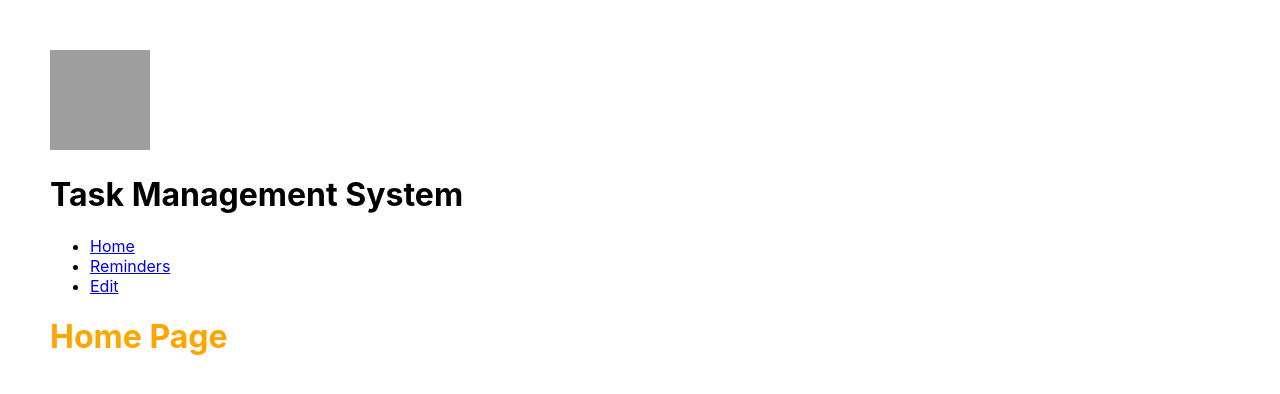
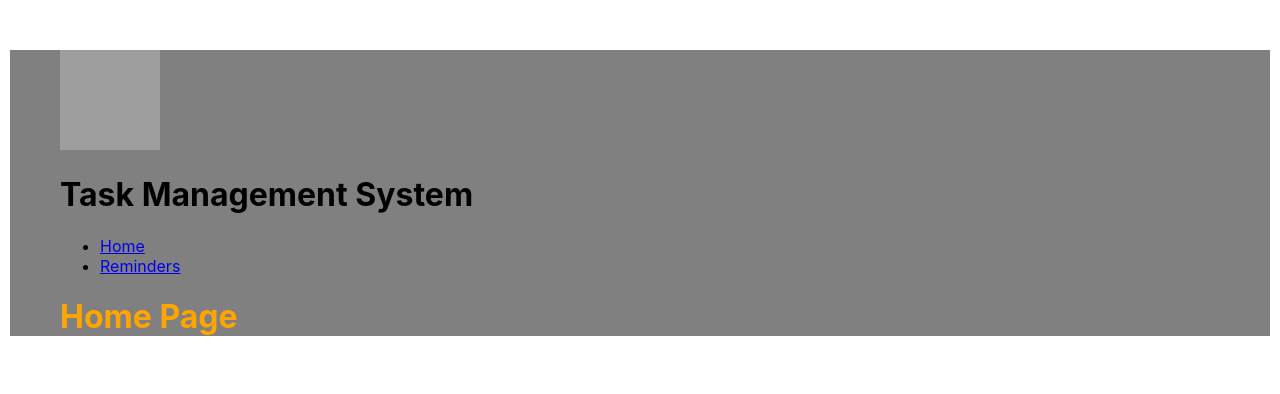
Before and after one commit to tarshenNaidooBBD/task-management, a React (Create React App) app: page / in a window 1280 px wide. Shown: the top 394 px of the page. Built offline with nearby package versions, Linux system fonts and the light colour scheme; grey boxes are pictures that could not be loaded.

Commit message:
Moved router functionality to separate component

```diff
--- a/src/App.js
+++ b/src/App.js
@@ -1,16 +1,5 @@
 import './App.css';
-import {
-    BrowserRouter as Router,
-    Routes,
-    Route,
-    Link
-} from 'react-router-dom';
-import logo from './images/appIcon.ico'
-import RouteNotFound from './Components/RouteNotFoundComponent/RouteNotFoundComponent';
-import EditComponent from './Components/EditComponent/EditComponent';
-import HomeComponent from './Components/HomeComponent/HomeComponent';
-import RemindersComponent from './Components/RemindersComponent/RemindersComponent';
-import HeaderComponent from './Components/HeaderComponent/HeaderComponent';
+import RouterLink from './Components/RouterLinkComponent/RouterLinkComponent';
 
 function App() {
   return (
@@ -22,31 +11,9 @@ function App() {
     </div>
   );
   */
-  <Router>
-    <div id="AppRouteDiv" style={{"margin-left":'50px',"margin-top":'50px'}}>
-      <img src={logo} alt="App Icon" width="100" height="100" style={{display:'inline'}}></img>
-      <HeaderComponent titleText="Task Management System"></HeaderComponent>
-      <div className="AppRouterDiv">
-          <ul>
-              <li>
-                  <Link to="/">Home</Link>
-              </li>
-              <li>
-                  <Link to="/reminders">Reminders</Link>
-              </li>
-              <li>
-                  <Link to="/edit">Edit</Link>
-              </li>
-          </ul>
-          <Routes>
-              <Route exact path="/" element={<HomeComponent/>}></Route>
-              <Route exact path="/reminders" element={<RemindersComponent/>}></Route>
-              <Route exact path="/edit" element={<EditComponent/>}></Route>
-              <Route exact path="/*" element={<RouteNotFound/>}></Route>
-          </Routes>
-      </div>
+    <div style={{backgroundColor:"gray", 'margin': 10}}>
+      <RouterLink/>
     </div>
-  </Router>
   );
 }
 
--- /dev/null
+++ b/src/Components/RouterLinkComponent/RouterLinkComponent.js
@@ -0,0 +1,45 @@
+import React from 'react';
+import {
+    BrowserRouter as Router,
+    Routes,
+    Route,
+    Link
+} from 'react-router-dom';
+import logo from '../../images/appIcon.ico'
+import RouteNotFound from '../RouteNotFoundComponent/RouteNotFoundComponent'
+import EditComponent from '../EditComponent/EditComponent';
+import HomeComponent from '../HomeComponent/HomeComponent';
+import RemindersComponent from '../RemindersComponent/RemindersComponent';
+import HeaderComponent from '../HeaderComponent/HeaderComponent';
+
+class RouterLink extends React.Component {
+
+    render() {
+        return (
+            <Router>
+                <div id="AppRouteDiv" style={{"margin-left":'50px',"margin-top":'50px'}}>
+                <img src={logo} alt="App Icon" width="100" height="100" style={{display:'inline'}}></img>
+                <HeaderComponent titleText="Task Management System"></HeaderComponent>
+                <div className="AppRouterDiv">
+                    <ul id='linkList'>
+                        <li>
+                            <Link to="/">Home</Link>
+                        </li>
+                        <li>
+                            <Link to="/reminders" >Reminders</Link>
+                        </li>
+                    </ul>
+                    <Routes>
+                        <Route exact path="/" element={<HomeComponent/>}></Route>
+                        <Route exact path="/reminders" element={<RemindersComponent/>}></Route>
+                        <Route exact path="/edit" element={<EditComponent/>}></Route>
+                        <Route exact path="/*" element={<RouteNotFound/>}></Route>
+                    </Routes>
+                </div>
+                </div>
+            </Router>
+        )
+    }
+}
+
+export default RouterLink;
```
Also changed, not shown: src/Components/RouterLinkComponent/RouterLinkComponent.css (added).
